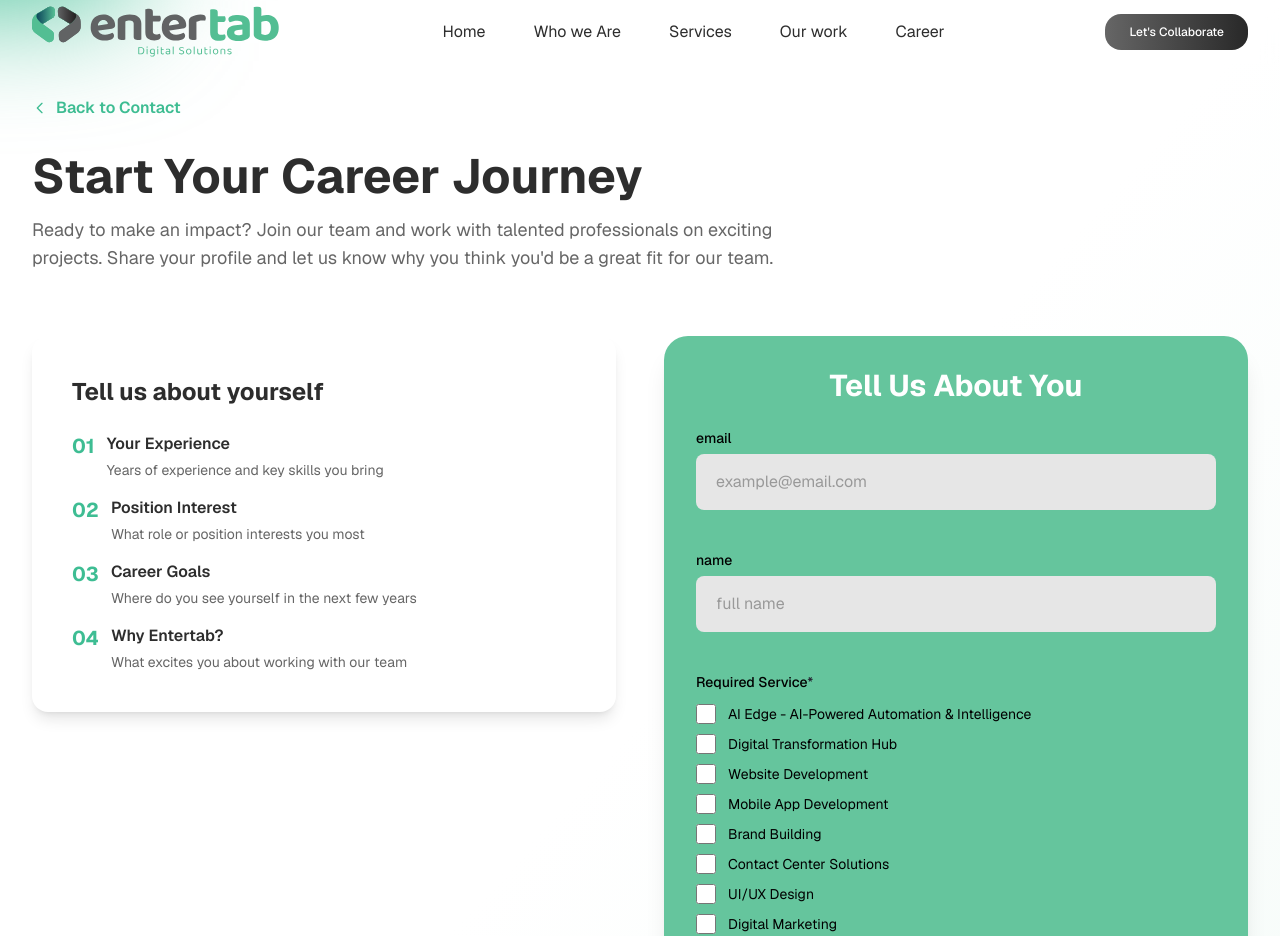
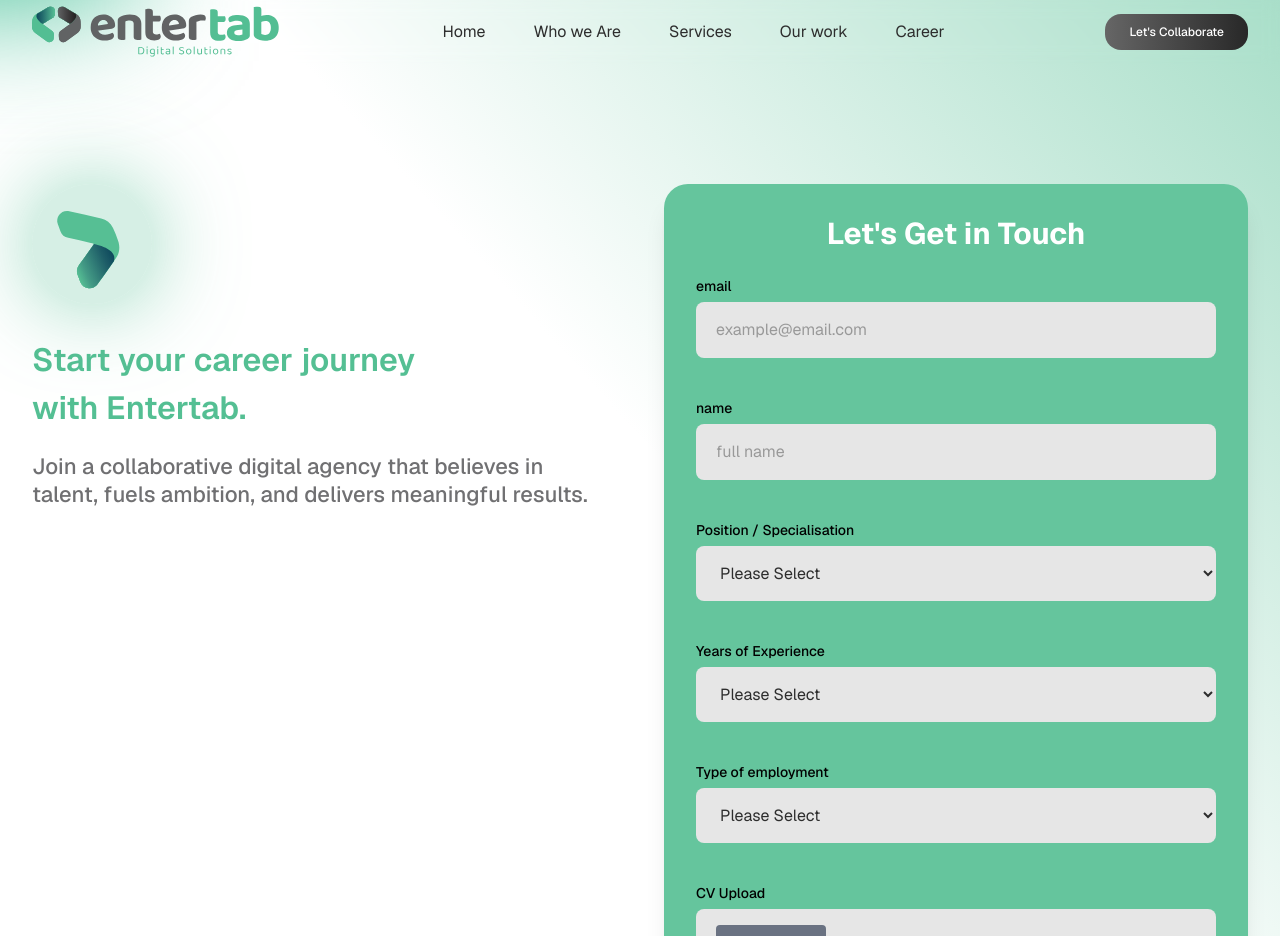
Before and after one commit to EntertabOrganization/entertab, a Next.js app: page /contact/start-your-career-journey in a window 1280 px wide. Shown: the top 936 px of the page. Built offline with nearby package versions, Linux system fonts and the light colour scheme.

Commit message:
Update StartYourCareerJourney

```diff
--- /dev/null
+++ b/app/components/Contact/CareerPageForm.tsx
@@ -0,0 +1,231 @@
+"use client";
+
+import { useState } from "react";
+
+interface CareerPageFormProps {
+  title?: string;
+  buttonText?: string;
+  onSubmit?: (formData: any) => void;
+}
+
+const POSITIONS = [
+  "Frontend Developer",
+  "Backend Developer",
+  "Full Stack Developer",
+  "UI/UX Designer",
+  "Product Manager",
+  "QA Engineer",
+  "DevOps Engineer",
+  "Data Scientist",
+  "Business Analyst",
+  "Project Manager",
+];
+
+const EXPERIENCE_LEVELS = [
+  "0-1 years",
+  "1-3 years",
+  "3-5 years",
+  "5-7 years",
+  "7-10 years",
+  "10+ years",
+];
+
+const EMPLOYMENT_TYPES = [
+  "Full-Time",
+  "Part-Time",
+  "Contract",
+  "Internship",
+  "Freelance",
+];
+
+export default function CareerPageForm({
+  title = "Let's Get in Touch",
+  buttonText = "Send",
+  onSubmit,
+}: CareerPageFormProps) {
+  const [formData, setFormData] = useState({
+    email: "",
+    name: "",
+    position: "",
+    yearsOfExperience: "",
+    employmentType: "",
+    cvFile: null as File | null,
+    message: "",
+  });
+
+  const handleChange = (
+    e: React.ChangeEvent<
+      HTMLInputElement | HTMLTextAreaElement | HTMLSelectElement
+    >
+  ) => {
+    const { name, value } = e.target;
+    setFormData((prev) => ({ ...prev, [name]: value }));
+  };
+
+  const handleFileChange = (e: React.ChangeEvent<HTMLInputElement>) => {
+    const file = e.target.files?.[0] || null;
+    setFormData((prev) => ({ ...prev, cvFile: file }));
+  };
+
+  const handleSubmit = (e: React.FormEvent) => {
+    e.preventDefault();
+
+    if (onSubmit) {
+      onSubmit(formData);
+    } else {
+      console.log("Form submitted:", formData);
+    }
+  };
+
+  return (
+    <div className="bg-[#65C59D] rounded-3xl p-6 md:p-8 shadow-xl min-h-[600px] flex flex-col">
+      <h3 className="text-white text-2xl md:text-3xl font-bold text-center mb-6">
+        {title}
+      </h3>
+
+      <form
+        onSubmit={handleSubmit}
+        className="flex-1 min-h-0 flex flex-col gap-5"
+      >
+        <div className="flex flex-col gap-5 flex-1 min-h-0">
+          {/* Email */}
+          <div className="mb-5">
+            <label className="block text-black text-sm font-medium mb-1.5">
+              email
+            </label>
+            <input
+              type="email"
+              name="email"
+              value={formData.email}
+              onChange={handleChange}
+              placeholder="example@email.com"
+              className="w-full px-5 py-4 rounded-lg bg-[#E6E6E6] text-text-dark text-base placeholder:text-text-light-gray focus:outline-none focus:ring-2 focus:ring-white/50"
+              required
+            />
+          </div>
+
+          {/* Name */}
+          <div className="mb-5">
+            <label className="block text-black text-sm font-medium mb-1.5">
+              name
+            </label>
+            <input
+              type="text"
+              name="name"
+              value={formData.name}
+              onChange={handleChange}
+              placeholder="full name"
+              className="w-full px-5 py-4 rounded-lg bg-[#E6E6E6] text-text-dark text-base placeholder:text-text-light-gray focus:outline-none focus:ring-2 focus:ring-white/50"
+              required
+            />
+          </div>
+
+          {/* Position / Specialisation */}
+          <div className="mb-5">
+            <label className="block text-black text-sm font-medium mb-1.5">
+              Position / Specialisation
+            </label>
+            <select
+              name="position"
+              value={formData.position}
+              onChange={handleChange}
+              className="w-full px-5 py-4 rounded-lg bg-[#E6E6E6] text-text-dark text-base focus:outline-none focus:ring-2 focus:ring-white/50"
+              required
+            >
+              <option value="">Please Select</option>
+              {POSITIONS.map((pos) => (
+                <option key={pos} value={pos}>
+                  {pos}
+                </option>
+              ))}
+            </select>
+          </div>
+
+          {/* Years of Experience */}
+          <div className="mb-5">
+            <label className="block text-black text-sm font-medium mb-1.5">
+              Years of Experience
+            </label>
+            <select
+              name="yearsOfExperience"
+              value={formData.yearsOfExperience}
+              onChange={handleChange}
+              className="w-full px-5 py-4 rounded-lg bg-[#E6E6E6] text-text-dark text-base focus:outline-none focus:ring-2 focus:ring-white/50"
+              required
+            >
+              <option value="">Please Select</option>
+              {EXPERIENCE_LEVELS.map((level) => (
+                <option key={level} value={level}>
+                  {level}
+                </option>
+              ))}
+            </select>
+          </div>
+
+          {/* Type of Employment */}
+          <div className="mb-5">
+            <label className="block text-black text-sm font-medium mb-1.5">
+              Type of employment
+            </label>
+            <select
+              name="employmentType"
+              value={formData.employmentType}
+              onChange={handleChange}
+              className="w-full px-5 py-4 rounded-lg bg-[#E6E6E6] text-text-dark text-base focus:outline-none focus:ring-2 focus:ring-white/50"
+              required
+            >
+              <option value="">Please Select</option>
+              {EMPLOYMENT_TYPES.map((type) => (
+                <option key={type} value={type}>
+                  {type}
+                </option>
+              ))}
+            </select>
+          </div>
+
+          {/* CV Upload */}
+          <div className="mb-5">
+            <label className="block text-black text-sm font-medium mb-1.5">
+              CV Upload
+            </label>
+            <input
+              type="file"
+              name="cvFile"
+              onChange={handleFileChange}
+              accept=".pdf,.doc,.docx"
+              className="w-full px-5 py-4 rounded-lg bg-[#E6E6E6] text-text-dark text-base file:bg-gray-500 file:text-white file:border-none file:px-3 file:py-2 file:rounded file:cursor-pointer"
+            />
+            {formData.cvFile && (
+              <p className="text-sm text-black mt-2">
+                File: {formData.cvFile.name}
+              </p>
+            )}
+          </div>
+
+          {/* Message */}
+          <div className="flex flex-col">
+            <label className="block text-black text-sm font-medium mb-1.5">
+              message
+            </label>
+            <textarea
+              name="message"
+              value={formData.message}
+              onChange={handleChange}
+              placeholder="write your message..."
+              rows={6}
+              className="w-full px-5 py-4 rounded-lg bg-[#E6E6E6] text-text-dark text-base placeholder:text-text-light-gray focus:outline-none focus:ring-2 focus:ring-white/50 resize-none"
+            />
+          </div>
+        </div>
+
+        {/* Submit */}
+        <button
+          type="submit"
+          className="w-full py-3.5 bg-btn-dark text-white text-base font-semibold rounded-lg hover:bg-gray-800 transition-colors duration-200 cursor-pointer"
+        >
+          {buttonText}
+        </button>
+      </form>
+    </div>
+  );
+}
--- a/app/contact/start-your-career-journey/page.tsx
+++ b/app/contact/start-your-career-journey/page.tsx
@@ -1,116 +1,70 @@
 import Header from "@/app/components/Header/Header";
 import Footer from "@/app/components/Footer/Footer";
-import ContactPageForm from "@/app/components/Contact/ContactPageForm";
+import CareerPageForm from "@/app/components/Contact/CareerPageForm";
 import Link from "next/link";
 
-export default function CareerJourneyPage() {
+export default function StartYourCareerJourneyPage() {
   return (
     <>
       <Header />
       <main>
-        <section className="py-16 md:py-24 bg-gradient-to-br from-white via-white to-mint-subtle">
+        <section className="py-16 md:py-24" style={{
+          background: "linear-gradient(to bottom left, rgba(83, 190, 147, 0.5) 0%, #FFFFFF 40.3846%)"
+        }}>
           <div className="mx-auto w-full max-w-7xl px-4 sm:px-6 lg:px-8">
-            {/* Back Link */}
-            <Link
-              href="/contact"
-              className="inline-flex items-center text-primary hover:text-primary/80 font-semibold mb-8 transition-colors"
-            >
-              <svg
-                className="w-4 h-4 mr-2"
-                fill="none"
-                stroke="currentColor"
-                viewBox="0 0 24 24"
-              >
-                <path
-                  strokeLinecap="round"
-                  strokeLinejoin="round"
-                  strokeWidth={2}
-                  d="M15 19l-7-7 7-7"
-                />
-              </svg>
-              Back to Contact
-            </Link>
+            {/* Form Section */}
+            <div className="grid grid-cols-1 lg:grid-cols-2 gap-8 lg:gap-12 items-start mt-22">
+              {/* Left - Project Details Placeholder */}
+              <div className="mb-12 md:mb-16">
+                <div className="inline-flex items-center justify-center rounded-full p-3 mb-8" style={{
+                  width: 120,
+                  height: 120,
+                  background: "rgba(152, 216, 190, 0.4)",
+                  backdropFilter: "blur(160px)",
+                  boxShadow: "0 0 90px rgba(86, 191, 148, 0.7)"
+                }}>
+                  <svg width="80" height="100" viewBox="0 0 131 157" fill="none" xmlns="http://www.w3.org/2000/svg">
+                    <path d="M68.7319 78.3219C66.071 82.151 63.8387 85.4345 61.5337 88.6711C55.79 96.7571 50.0317 104.834 44.2343 112.88C40.5434 118.006 39.7288 123.453 42.0498 129.348C43.468 132.952 44.7721 136.594 46.1946 140.196C48.6121 146.326 53.0952 150.07 59.6626 150.83C65.9247 151.549 71.0823 149.244 74.7768 144.054C84.7623 130.035 94.8388 116.081 104.619 101.927C110.887 92.8622 111.799 82.8637 108.065 72.5899C105.582 65.7519 103.077 58.8761 99.8973 52.3501C95.9675 44.2853 89.2431 38.9904 80.5016 36.8598C63.1209 32.6169 45.7014 28.5265 28.2165 24.7201C15.5962 21.9715 5.40242 33.6588 9.46821 45.9081C10.7585 49.7967 12.3889 53.5641 13.7799 57.4195C15.9842 63.517 20.282 67.0383 26.5888 68.4532C38.9349 71.2213 51.2472 74.1292 63.5664 76.9925C65.11 77.3423 66.6191 77.7696 68.7319 78.3219Z" fill="#56BF94" />
+                    <path d="M74.7893 144.048C84.773 130.025 91.6119 120.744 101.39 106.585C108.836 85.7426 68.7425 78.3117 68.7425 78.3117C68.7425 78.3117 63.8493 85.4242 61.5463 88.6652C55.7962 96.7487 50.0424 104.823 44.2449 112.87C40.5559 118 39.7394 123.442 42.0623 129.342C43.4786 132.942 44.7846 136.588 46.2053 140.186C48.6247 146.321 53.1059 150.06 59.6732 150.819C62.7349 151.17 65.5319 150.8 68.0226 149.722C70.6279 148.594 72.894 146.695 74.7893 144.048Z" fill="#56BF94" />
+                    <path d="M74.7893 144.048C84.773 130.025 91.6119 120.744 101.39 106.585C108.836 85.7426 68.7425 78.3117 68.7425 78.3117C68.7425 78.3117 63.8493 85.4242 61.5463 88.6652C55.7962 96.7487 50.0424 104.823 44.2449 112.87C40.5559 118 39.7394 123.442 42.0623 129.342C43.4786 132.942 44.7846 136.588 46.2053 140.186C48.6247 146.321 53.1059 150.06 59.6732 150.819C62.7349 151.17 65.5319 150.8 68.0226 149.722C70.6279 148.594 72.894 146.695 74.7893 144.048Z" fill="url(#paint0_linear_527_4324)" />
+                    <defs>
+                      <linearGradient id="paint0_linear_527_4324" x1="102.455" y1="99.2722" x2="40.1534" y2="126.234" gradientUnits="userSpaceOnUse">
+                        <stop stopColor="#0D485C" />
+                        <stop offset="0.243" stopColor="#1D5C67" />
+                        <stop offset="0.7791" stopColor="#439A85" />
+                        <stop offset="1" stopColor="#56BF94" />
+                      </linearGradient>
+                    </defs>
+                  </svg>
+                </div>
 
-            {/* Page Header */}
-            <div className="mb-12 md:mb-16">
-              <h1 className="text-4xl md:text-5xl font-bold text-text-dark mb-4">
-                Start Your Career Journey
-              </h1>
-              <p className="text-lg text-text-gray max-w-3xl">
-                Ready to make an impact? Join our team and work with talented
-                professionals on exciting projects. Share your profile and let
-                us know why you think you&apos;d be a great fit for our team.
-              </p>
-            </div>
-
-            {/* Form Section */}
-            <div className="grid grid-cols-1 lg:grid-cols-2 gap-8 lg:gap-12 items-start">
-              {/* Left - Career Details Placeholder */}
-              <div className="order-2 lg:order-1">
-                <div className="bg-white p-8 md:p-10 rounded-2xl shadow-lg">
-                  <h2 className="text-2xl font-bold text-text-dark mb-6">
-                    Tell us about yourself
-                  </h2>
-                  <ul className="space-y-4">
-                    <li className="flex gap-3">
-                      <span className="text-primary font-bold text-xl">01</span>
-                      <div>
-                        <h3 className="font-semibold text-text-dark mb-1">
-                          Your Experience
-                        </h3>
-                        <p className="text-text-gray text-sm">
-                          Years of experience and key skills you bring
-                        </p>
-                      </div>
-                    </li>
-                    <li className="flex gap-3">
-                      <span className="text-primary font-bold text-xl">02</span>
-                      <div>
-                        <h3 className="font-semibold text-text-dark mb-1">
-                          Position Interest
-                        </h3>
-                        <p className="text-text-gray text-sm">
-                          What role or position interests you most
-                        </p>
-                      </div>
-                    </li>
-                    <li className="flex gap-3">
-                      <span className="text-primary font-bold text-xl">03</span>
-                      <div>
-                        <h3 className="font-semibold text-text-dark mb-1">
-                          Career Goals
-                        </h3>
-                        <p className="text-text-gray text-sm">
-                          Where do you see yourself in the next few years
-                        </p>
-                      </div>
-                    </li>
-                    <li className="flex gap-3">
-                      <span className="text-primary font-bold text-xl">04</span>
-                      <div>
-                        <h3 className="font-semibold text-text-dark mb-1">
-                          Why Entertab?
-                        </h3>
-                        <p className="text-text-gray text-sm">
-                          What excites you about working with our team
-                        </p>
-                      </div>
-                    </li>
-                  </ul>
-                </div>
+                <h1 style={{
+                  fontWeight: 600,
+                  fontSize: "32px",
+                  color: "#54BF93",
+                }} className="max-w-md mb-5 ">
+                  Start your career journey with Entertab.
+                </h1>
+                <p style={{
+                  fontWeight: 500,
+                  fontSize: "22px",
+                  lineHeight: "28px",
+                  color: "#707072",
+                }} className="max-w-xl">
+                  Join a collaborative digital agency that believes in talent, fuels ambition, and delivers meaningful results.                </p>
               </div>
 
               {/* Right - Contact Form */}
               <div className="order-1 lg:order-2">
-                <ContactPageForm
-                  title="Tell Us About You"
+                <CareerPageForm
+                  title="Let's Get in Touch"
                   buttonText="Submit Application"
                 />
               </div>
             </div>
           </div>
         </section>
-      </main>
+      </main >
       <Footer />
     </>
   );
```
